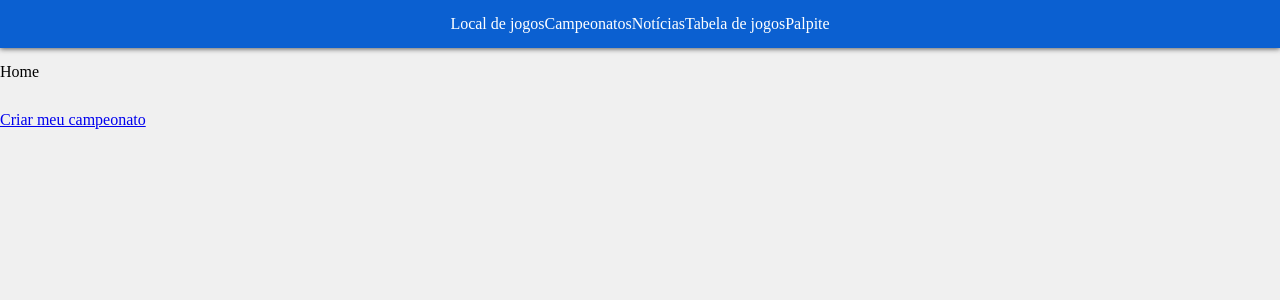
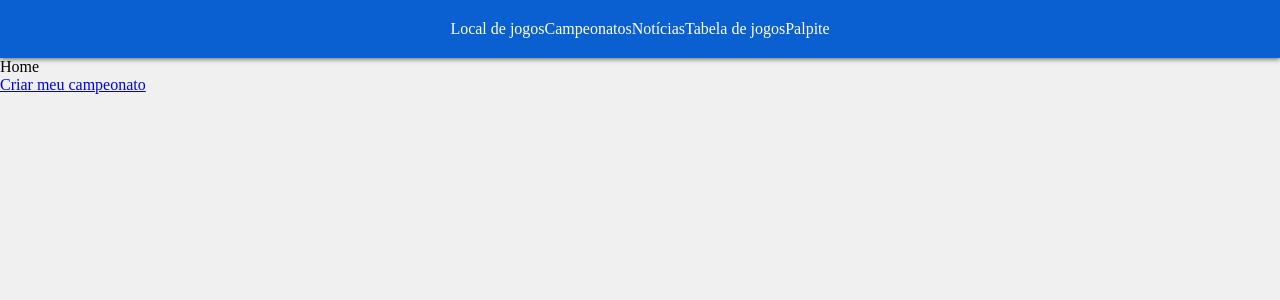
Before and after one commit to Ramon-Rogerio/portal-vem-pro-fute-mania, a React (Vite) app: page / in a window 1280 px wide. Shown: the top 300 px of the page. Built offline with nearby package versions, Linux system fonts and the light colour scheme.

Commit message:
feat: Ajuste no padding do Header

```diff
--- a/src/components/organisms/HeaderWeb/styles.jsx
+++ b/src/components/organisms/HeaderWeb/styles.jsx
@@ -4,7 +4,7 @@ export const HeaderBetween = styled('header')(() => ({
     backgroundColor: '#0B60D1',
     display: 'flex',
     justifyContent: 'center',
-    paddingBottom: "-2px",
+    padding: "20px 0",
     zIndex: "2",
     boxShadow: '0px 1px 5px 0px rgba(45,45,45,0.75)',
 }));
--- a/src/index.css
+++ b/src/index.css
@@ -24,9 +24,6 @@ article, aside, details, figcaption, figure,
 footer, header, hgroup, menu, nav, section {
     display: block;
 }
-body {
-    line-height: 3;
-}
 ol, ul {
     list-style: none;
 }
```
